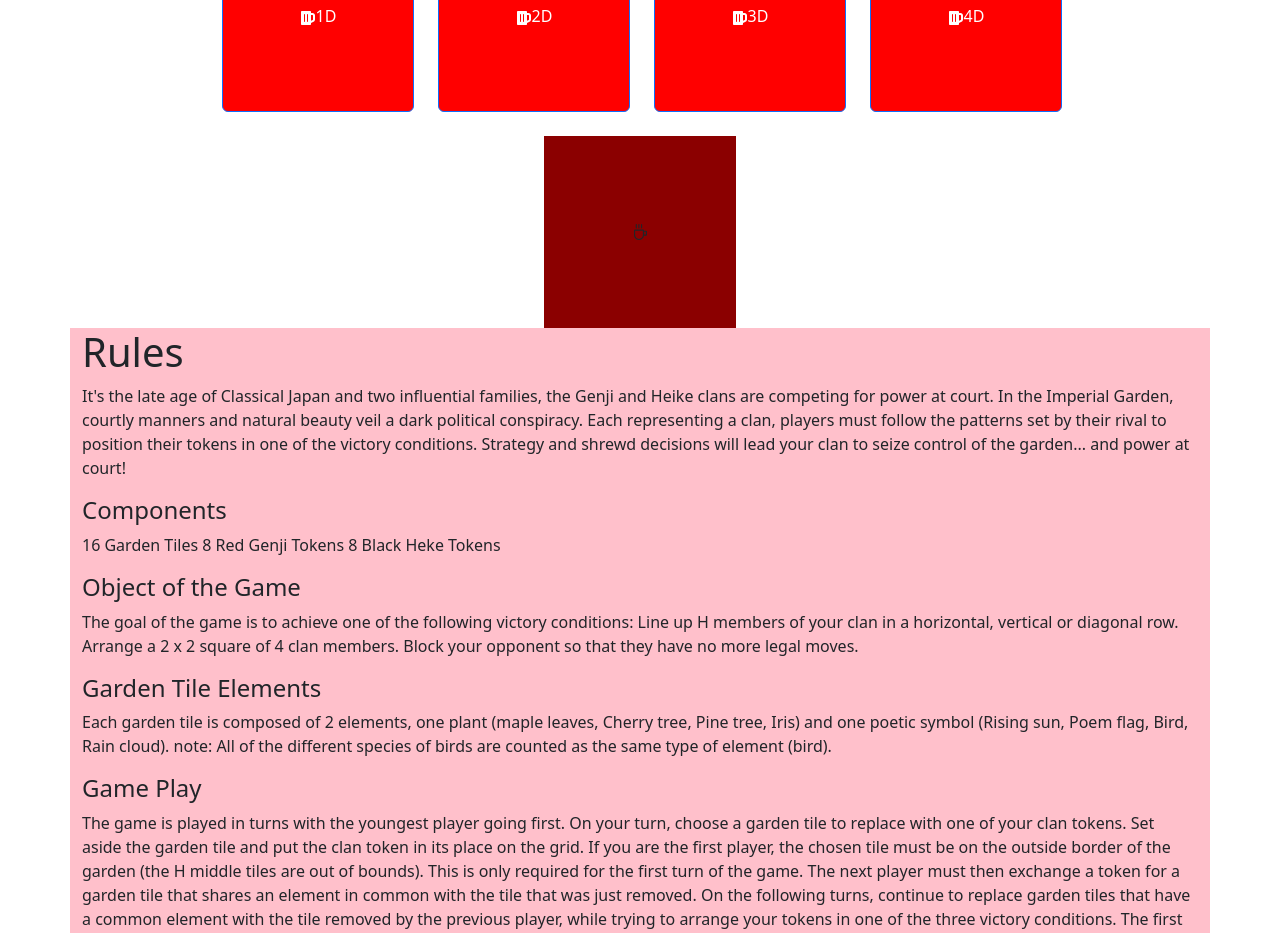
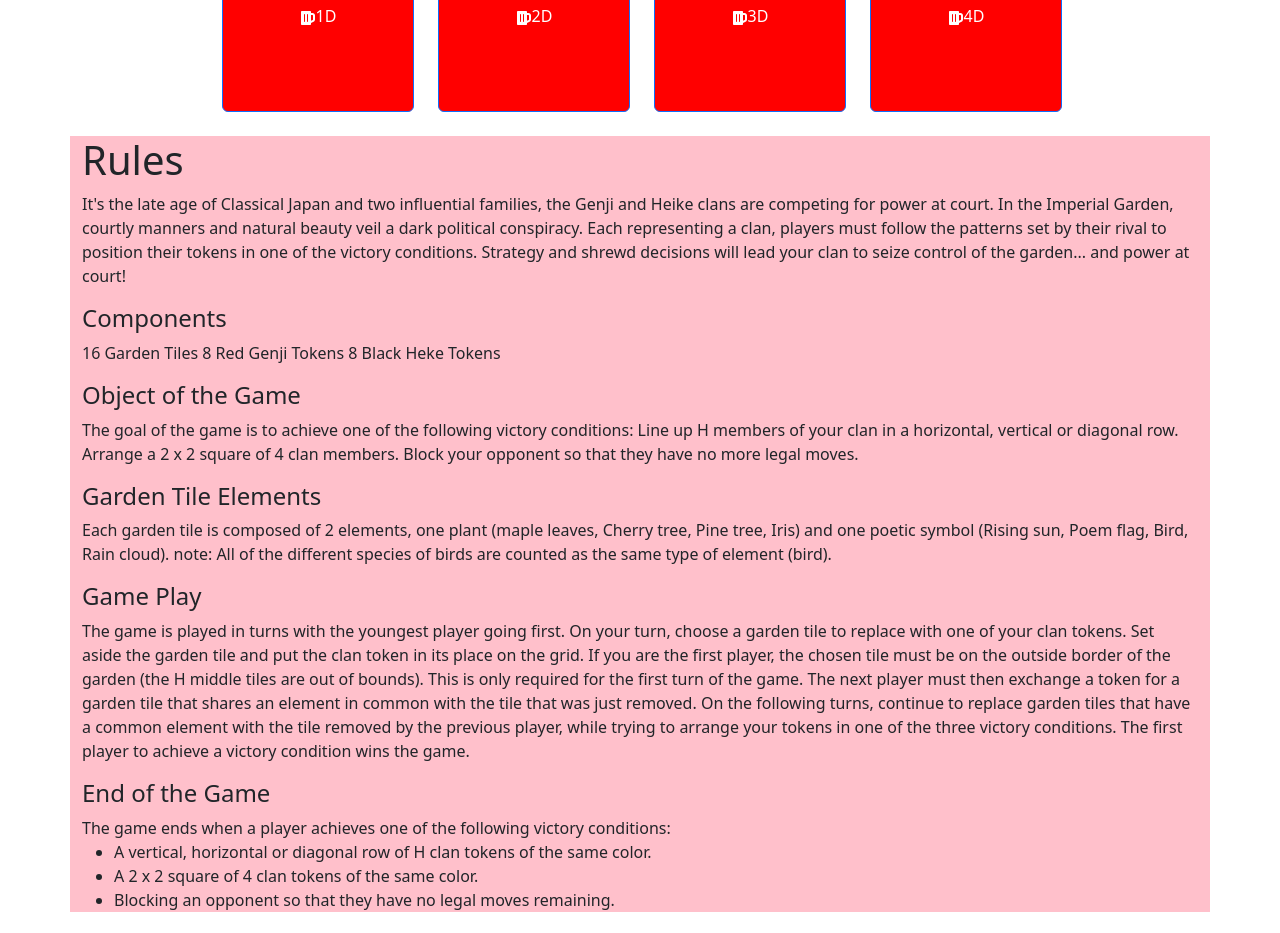
Before and after one commit to maijaleena/niya, a React (Create React App) app: page / in a window 1280 px wide. Shown: the part 1020-1953 px from the top of the page. Built offline with nearby package versions, Linux system fonts and the light colour scheme.

Commit message:
add Draggable

```diff
--- a/src/components/Board.js
+++ b/src/components/Board.js
@@ -80,9 +80,6 @@ function Board() {
           {tiles.slice(12, 16).map((tile) => row(tile))}
         </Row>
       </Container>
-      <Container>
-        <Token />
-      </Container>
 
       <Container style={{ backgroundColor: "pink" }}>
         <Rules />
--- a/src/components/Token.js
+++ b/src/components/Token.js
@@ -3,8 +3,12 @@ import { Container } from "react-bootstrap";
 import Draggable from "react-draggable";
 
 function Token() {
+  const DraggableEventHandler = () => {
+    console.log("hello");
+  };
+
   return (
-    <Draggable>
+    <Draggable onStop={DraggableEventHandler}>
       <Container
         className="d-flex justify-content-center align-items-center"
         style={{ height: "12rem", width: "12rem", backgroundColor: "darkred" }}
```
